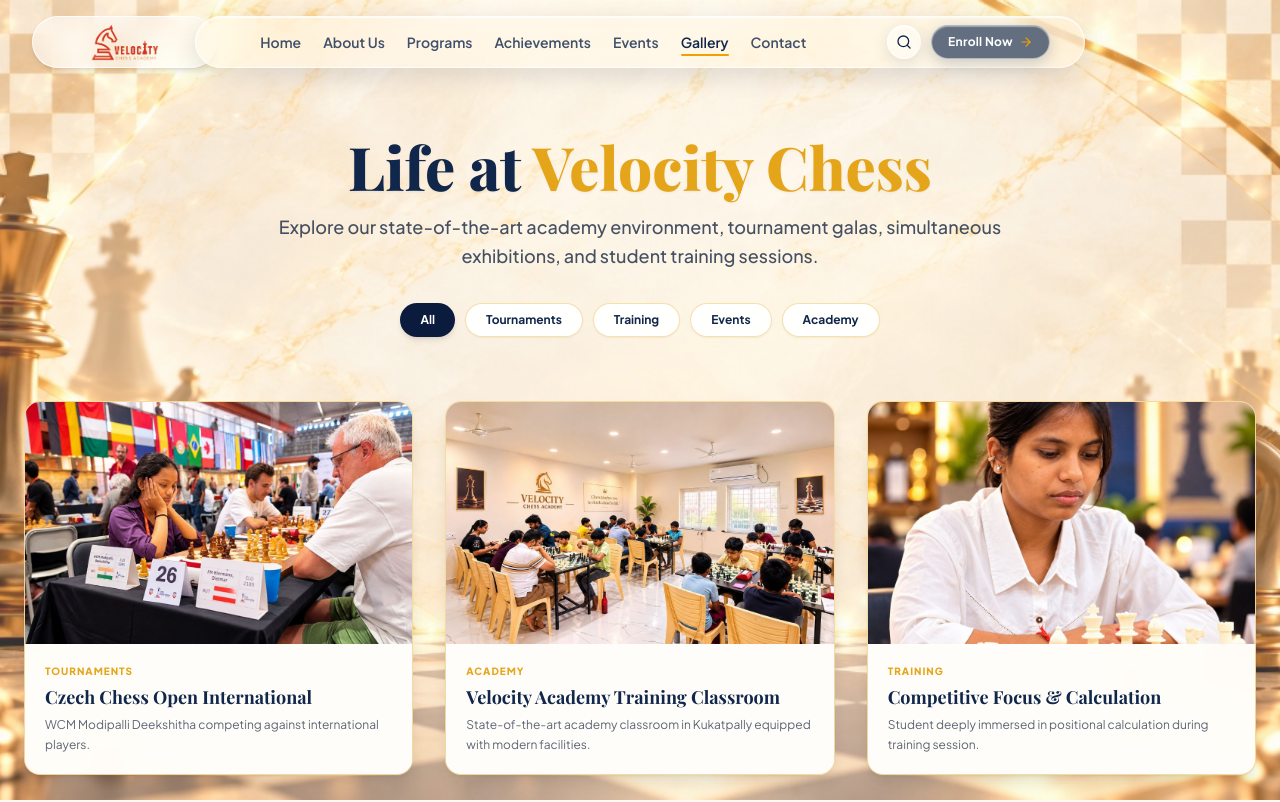
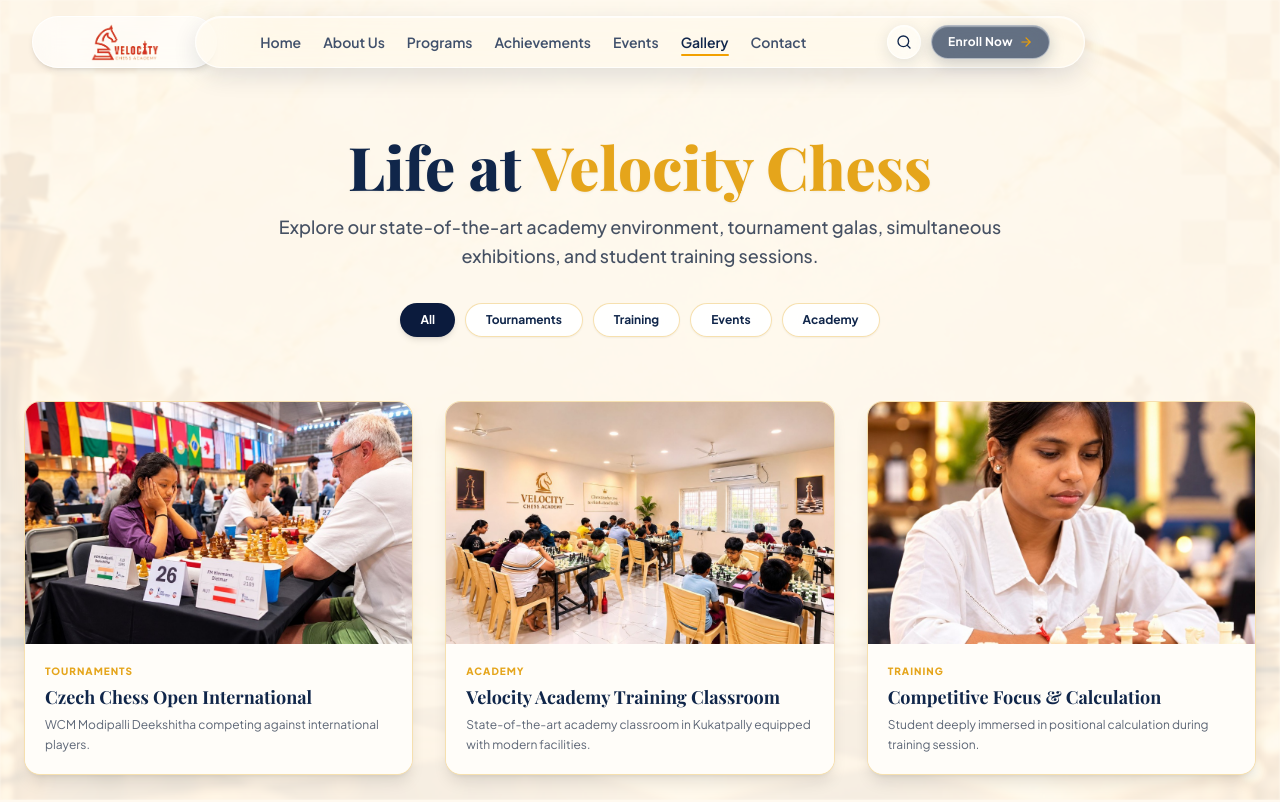
Before and after one commit to Klavanya0704/VelocityChess, a React (Vite) app: page /gallery in a window 1280 px wide. Shown: the top 802 px of the page. Built offline with nearby package versions, Linux system fonts and the light colour scheme; a web font is replaced by a local one.

Commit message:
Refine Gallery page background visibility to be soft and subtle, prioritizing gallery photography focus

```diff
--- a/src/pages/GalleryPage.tsx
+++ b/src/pages/GalleryPage.tsx
@@ -37,10 +37,10 @@
         <img
           src="/assets/gallery_full_bg.jpg"
           alt="Velocity Chess Academy Gallery Background"
-          className="w-full h-full object-cover object-center"
+          className="w-full h-full object-cover object-center opacity-30 blur-[1px]"
         />
-        {/* Subtle cream translucent overlay for text & card contrast */}
-        <div className="absolute inset-0 bg-[#FFF9EF]/20 pointer-events-none" />
+        {/* Soft cream translucent overlay for elegant contrast & subtle background */}
+        <div className="absolute inset-0 bg-[#FFF9EF]/65 pointer-events-none" />
       </div>
 
       {/* 2. FOREGROUND CONTENT */}
@@ -83,7 +83,7 @@
               <div
                 key={item.id}
                 onClick={() => setActiveLightboxIndex(index)}
-                className="bg-white/90 backdrop-blur-md rounded-2xl overflow-hidden border border-[#E5A51B]/40 shadow-lg hover:shadow-xl hover:border-[#E5A51B] transition-all duration-300 group cursor-pointer flex flex-col"
+                className="bg-white rounded-2xl overflow-hidden border border-[#E5A51B]/35 shadow-lg hover:shadow-xl hover:border-[#E5A51B] transition-all duration-300 group cursor-pointer flex flex-col"
               >
                 <div className="relative aspect-[16/10] overflow-hidden bg-black/5">
                   <img
```
